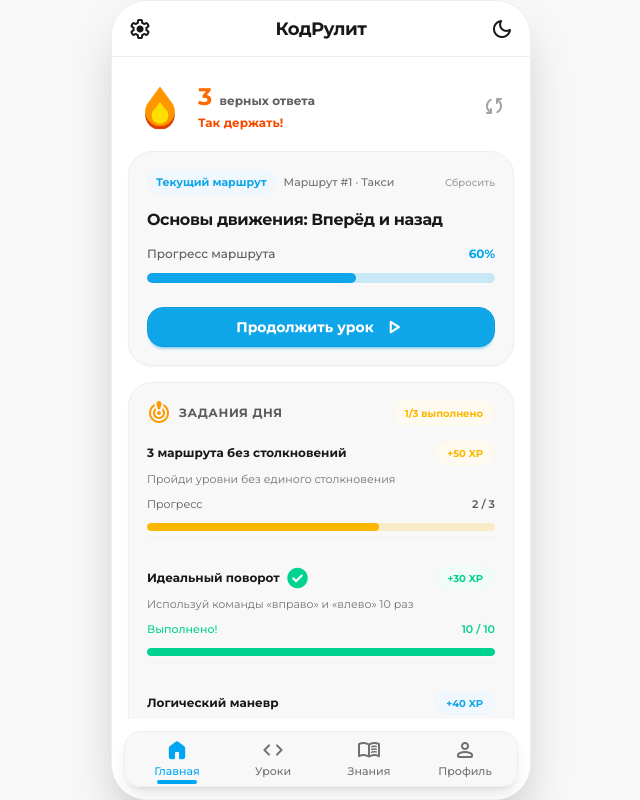
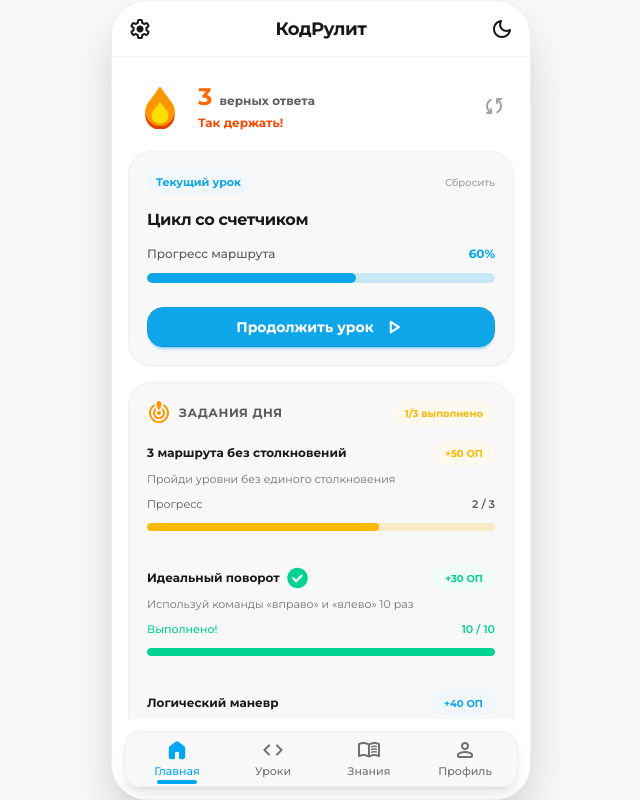
Before and after one commit to IT-novichok/CodeRulit, a Python web app: template app/templates/index.html in a window 1280 px wide. Shown: the whole page, without its empty margins (319-959 px from the left). Run offline with Jinja, Linux system fonts and the light colour scheme; the template is opened without the code that fills it, so the values that code supplies are empty.

Commit message:
chore: redesign profile page

```diff
--- a/app/templates/index.html
+++ b/app/templates/index.html
@@ -83,8 +83,7 @@
                                 <div class="flex items-center gap-2">
                                     <span
                                         class="badge badge-soft badge-primary font-bold text-[11px] px-2 rounded-full">Текущий
-                                        маршрут</span>
-                                    <span class="text-[11px] font-medium text-base-content/60">Маршрут #1 · Такси</span>
+                                        урок</span>
                                 </div>
                                 <button @click="hasStartedLesson = false"
                                     class="text-[10px] font-medium text-base-content/40 hover:text-base-content"
@@ -92,8 +91,7 @@
                             </div>
 
                             <div>
-                                <h3 class="text-base font-bold text-base-content tracking-tight">Основы движения: Вперёд
-                                    и назад</h3>
+                                <h3 class="text-base font-bold text-base-content tracking-tight">Цикл со счетчиком</h3>
                             </div>
 
                             <div class="space-y-1.5">
@@ -121,16 +119,14 @@
                         <div class="card-body p-4.5 gap-3.5">
                             <div class="flex items-center justify-between">
                                 <span
-                                    class="badge badge-soft badge-neutral font-bold text-[11px] px-2 rounded-full">Новый
-                                    старт</span>
+                                    class="badge badge-soft badge-primary font-bold text-[11px] px-2 rounded-full">Начало</span>
                                 <button @click="hasStartedLesson = true"
                                     class="text-[10px] font-medium text-base-content/40 hover:text-base-content"
                                     title="Включить начатый урок (демо)">Демо</button>
                             </div>
 
                             <div>
-                                <h3 class="text-base font-bold text-base-content tracking-tight">Основы движения: Вперёд
-                                    и назад</h3>
+                                <h3 class="text-base font-bold text-base-content tracking-tight">Что такое алгоритм и программа?</h3>
                             </div>
 
                             <button @click="activeTab = 'lessons'"
@@ -162,7 +158,7 @@
                                     <p class="text-xs font-bold text-base-content">3 маршрута без столкновений</p>
                                     <span
                                         class="badge badge-soft badge-warning font-bold text-[10px] gap-1 rounded-full">+50
-                                        XP</span>
+                                        ОП</span>
                                 </div>
                                 <p class="text-[11px] text-base-content/60">Пройди уровни без единого столкновения</p>
                                 <div class="space-y-1 pt-0.5">
@@ -185,7 +181,7 @@
                                     </p>
                                     <span
                                         class="badge badge-soft badge-success font-bold text-[10px] gap-1 rounded-full">+30
-                                        XP</span>
+                                        ОП</span>
                                 </div>
                                 <p class="text-[11px] text-base-content/60">Используй команды «вправо» и «влево» 10 раз
                                 </p>
@@ -205,7 +201,7 @@
                                     <p class="text-xs font-bold text-base-content">Логический маневр</p>
                                     <span
                                         class="badge badge-soft badge-primary font-bold text-[10px] gap-1 rounded-full">+40
-                                        XP</span>
+                                        ОП</span>
                                 </div>
                                 <p class="text-[11px] text-base-content/60">Примени условие «если спереди_свободно»</p>
                                 <div class="space-y-1 pt-0.5">
@@ -556,7 +552,7 @@
                         <!-- Понятие исполнителя -->
                         <div class="p-3 rounded-2xl bg-base-100/80 border border-base-300/70 space-y-2">
                             <h5
-                                class="font-bold text-base-content flex items-center gap-1.5 text-[11px] uppercase tracking-wider text-sky-500">
+                                class="font-bold flex items-center gap-1.5 text-[11px] uppercase tracking-wider text-sky-500">
                                 <span class="material-symbols-rounded text-sm">directions_car</span>
                                 <span>Понятие «Исполнитель»</span>
                             </h5>
@@ -756,7 +752,7 @@
                         </div>
 
                         <div class="p-3 rounded-2xl bg-base-100/80 border border-base-300/70 space-y-1.5">
-                            <h5 class="font-bold text-base-content text-[11px] uppercase tracking-wider text-sky-500">
+                            <h5 class="font-bold text-[11px] uppercase tracking-wider text-sky-500">
                                 Как это работает внутри?
                             </h5>
                             <p class="leading-relaxed">
@@ -1089,55 +1085,29 @@
                         <p class="text-xs font-semibold text-base-content/60 tracking-wider uppercase">Игрок</p>
                         <h2 class="text-2xl font-black tracking-tight text-base-content">Профиль</h2>
                     </div>
-                    <span class="badge badge-soft badge-primary font-bold text-xs gap-1.5 py-3.5 px-3 rounded-full">
-                        <span class="material-symbols-rounded text-base text-sky-500 filled">person</span>
-                        <span x-text="'Уровень ' + userLevel"></span>
-                    </span>
                 </div>
 
-                <!-- Карточка профиля -->
                 <div class="card card-border rounded-3xl bg-base-200 border-base-300 shadow-xs">
                     <div class="card-body p-4.5 gap-4">
                         <div class="flex items-center gap-3.5">
-                            <div class="relative shrink-0">
-                                <div
-                                    class="w-14 h-14 rounded-2xl bg-linear-to-tr from-sky-500 to-indigo-500 flex items-center justify-center text-white font-black text-2xl shadow-sm">
-                                    А
-                                </div>
-                                <span
-                                    class="absolute -bottom-1 -right-1 bg-amber-500 text-white text-[10px] font-black rounded-full px-1.5 py-0.2 border-2 border-base-200 shadow-xs"
-                                    x-text="'LVL ' + userLevel"></span>
-                            </div>
 
-                            <div class="flex-1 min-w-0">
-                                <h3 class="text-lg font-black text-base-content tracking-tight truncate"
+                            <div class="flex-1 flex-row min-w-0">
+                                <h3 class="block text-lg font-black text-base-content tracking-tight truncate"
                                     x-text="userName"></h3>
-                                <p class="text-xs text-base-content/60">Начинающий алгоритмист</p>
                                 <div class="flex items-center gap-1.5 mt-1 text-sky-500 font-bold text-xs">
                                     <span class="material-symbols-rounded text-base filled">stars</span>
-                                    <span x-text="userXp + ' XP'"></span>
+                                    <span x-text="userXp + ' ОП'"></span>
                                 </div>
                             </div>
                         </div>
 
-                        <!-- Прогресс до следующего уровня -->
-                        <div class="space-y-1.5 pt-1">
-                            <div class="flex justify-between items-center text-xs">
-                                <span class="text-base-content/70 font-medium">Прогресс до 4 уровня</span>
-                                <span class="font-bold text-sky-500" x-text="userXp + ' / 1000 XP'"></span>
-                            </div>
-                            <progress class="progress progress-primary w-full h-2.5 rounded-full" :value="userXp"
-                                max="1000"></progress>
-                        </div>
-
-                        <!-- Статистика -->
                         <div class="grid grid-cols-3 gap-2 pt-1 border-t border-base-300/60">
                             <div class="text-center p-2 rounded-2xl bg-base-100/70 border border-base-300/60">
                                 <div class="flex items-center justify-center text-orange-500">
                                     <span class="material-symbols-rounded text-lg filled">local_fire_department</span>
                                 </div>
-                                <p class="text-sm font-black text-base-content mt-0.5" x-text="streak + ' дн.'"></p>
-                                <p class="text-[10px] text-base-content/50 font-medium">Серия</p>
+                                <p class="text-sm font-black text-base-content mt-0.5" x-text="streak"></p>
+                                <p class="text-[10px] text-base-content/50 font-medium">Макс. серия</p>
                             </div>
 
                             <div class="text-center p-2 rounded-2xl bg-base-100/70 border border-base-300/60">
@@ -1154,7 +1124,7 @@
                                     <span class="material-symbols-rounded text-lg filled">military_tech</span>
                                 </div>
                                 <p class="text-sm font-black text-base-content mt-0.5">2 / 5</p>
-                                <p class="text-[10px] text-base-content/50 font-medium">Испытания</p>
+                                <p class="text-[10px] text-base-content/50 font-medium">Достижения</p>
                             </div>
                         </div>
                     </div>
@@ -1173,12 +1143,9 @@
                             <span class="badge badge-soft badge-warning font-bold text-[10px] gap-1 rounded-full">2/5
                                 выполнено</span>
                         </div>
-                        <p class="text-[11px] text-base-content/60 -mt-1">
-                            Сложные испытания для настоящих мастеров алгоритмического мышления
-                        </p>
 
                         <div class="space-y-3.5 divide-y divide-base-300/60">
-                            <!-- Достижение 1: Гроссмейстер алгоритмов -->
+                            <!-- 1. Гроссмейстер алгоритмов -->
                             <div class="space-y-1.5 pt-0">
                                 <div class="flex items-center justify-between">
                                     <div class="flex items-center gap-2">
@@ -1191,7 +1158,7 @@
                                     </div>
                                     <span
                                         class="badge badge-soft badge-warning font-bold text-[10px] gap-1 rounded-full">+200
-                                        XP</span>
+                                        ОП</span>
                                 </div>
                                 <p class="text-[11px] text-base-content/60">Пройди 15 маршрутов без единой ошибки и
                                     столкновения</p>
@@ -1205,7 +1172,7 @@
                                 </div>
                             </div>
 
-                            <!-- Достижение 2: Архитектор циклов -->
+                            <!-- 2. Архитектор циклов -->
                             <div class="space-y-1.5 pt-3.5">
                                 <div class="flex items-center justify-between">
                                     <div class="flex items-center gap-2">
@@ -1221,7 +1188,7 @@
                                     </div>
                                     <span
                                         class="badge badge-soft badge-success font-bold text-[10px] gap-1 rounded-full">+150
-                                        XP</span>
+                                        ОП</span>
                                 </div>
                                 <p class="text-[11px] text-base-content/60">Используй конструкцию «А пока Б» в 10
                                     лабиринтах</p>
@@ -1235,7 +1202,7 @@
                                 </div>
                             </div>
 
-                            <!-- Достижение 3: Чутьё навигатора -->
+                            <!-- 3. Чутьё навигатора -->
                             <div class="space-y-1.5 pt-3.5">
                                 <div class="flex items-center justify-between">
                                     <div class="flex items-center gap-2">
@@ -1251,7 +1218,7 @@
                                     </div>
                                     <span
                                         class="badge badge-soft badge-success font-bold text-[10px] gap-1 rounded-full">+120
-                                        XP</span>
+                                        ОП</span>
                                 </div>
                                 <p class="text-[11px] text-base-content/60">Примени все 4 датчика («спереди», «сзади»,
                                     «слева», «справа»)</p>
@@ -1265,7 +1232,7 @@
                                 </div>
                             </div>
 
-                            <!-- Достижение 4: Оптимизатор кода -->
+                            <!-- 4. Оптимизатор кода -->
                             <div class="space-y-1.5 pt-3.5">
                                 <div class="flex items-center justify-between">
                                     <div class="flex items-center gap-2">
@@ -1277,7 +1244,7 @@
                                     </div>
                                     <span
                                         class="badge badge-soft badge-primary font-bold text-[10px] gap-1 rounded-full">+250
-                                        XP</span>
+                                        ОП</span>
                                 </div>
                                 <p class="text-[11px] text-base-content/60">Реши 8 уровней с кодом не длиннее 5 строк
                                 </p>
@@ -1291,7 +1258,7 @@
                                 </div>
                             </div>
 
-                            <!-- Достижение 5: Стальная выдержка -->
+                            <!-- 5. Стальная выдержка -->
                             <div class="space-y-1.5 pt-3.5">
                                 <div class="flex items-center justify-between">
                                     <div class="flex items-center gap-2">
@@ -1304,7 +1271,7 @@
                                     </div>
                                     <span
                                         class="badge badge-soft badge-warning font-bold text-[10px] gap-1 rounded-full">+300
-                                        XP</span>
+                                        ОП</span>
                                 </div>
                                 <p class="text-[11px] text-base-content/60">Удерживай серию побед не менее 7 дней подряд
                                 </p>
```
Also changed, not shown: app/static/css/output-index.css.
